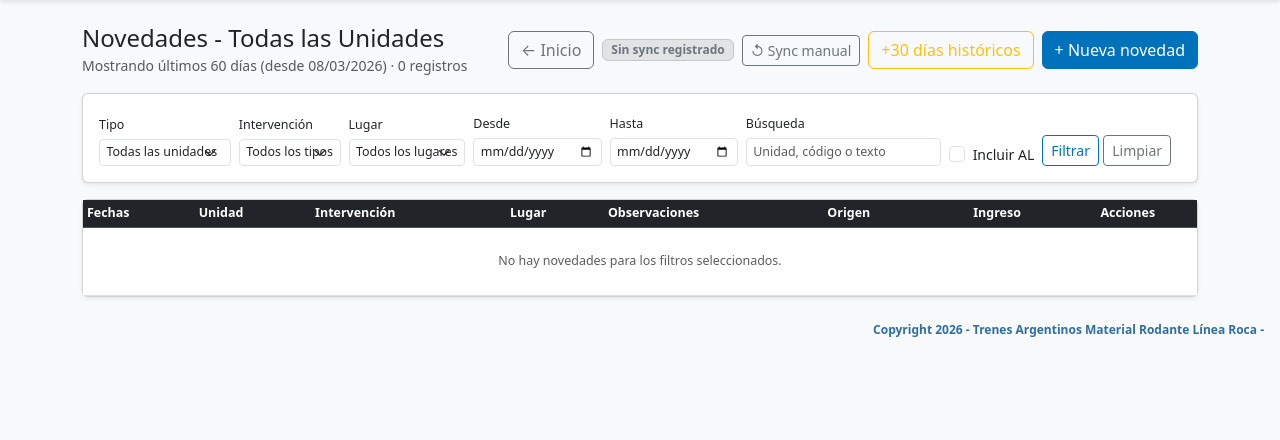
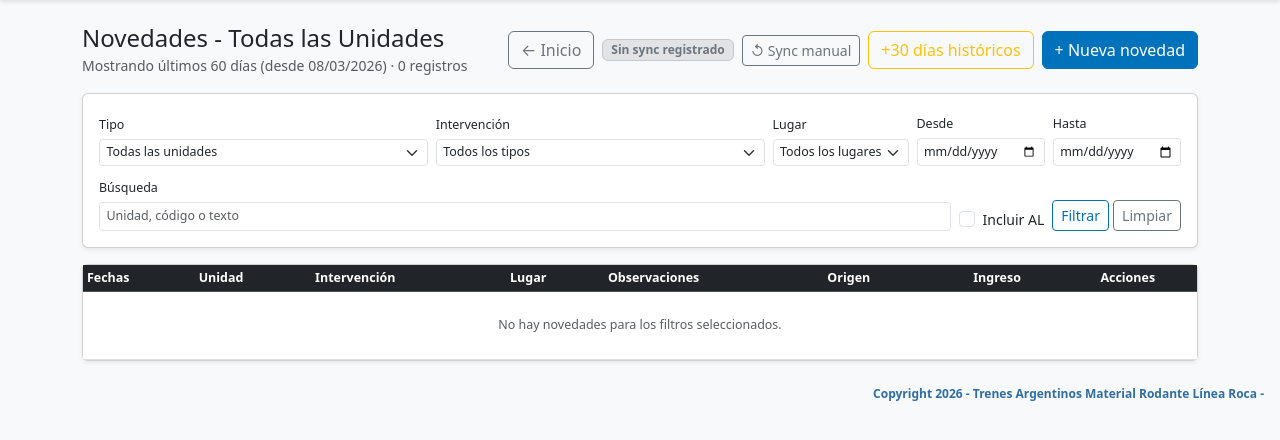
Before and after one commit to salamonepablo/sigma-rs, a Django app: page /sigma/novedades/ in a window 1280 px wide. Shown: the part 64-504 px from the top of the page. Run offline with Django 5.2, Linux system fonts and the light colour scheme; the visitor is signed in with stand-in values (Sample User, id 1); data comes from the database, SQL or seed files in the repository; data that the repository does not hold is empty; parts of the project's set-up code (start-up, migrations or seed data) failed here and were passed over.

Commit message:
fix: improve novedades filter selects layout

```diff
--- a/apps/tickets/presentation/templates/base.html
+++ b/apps/tickets/presentation/templates/base.html
@@ -7,6 +7,7 @@
     <title>{% block title %}SIGMA-RS{% endblock %}</title>
     <link href="https://cdn.jsdelivr.net/npm/bootstrap@5.3.3/dist/css/bootstrap.min.css"
           rel="stylesheet">
+    <link href="{% static 'css/tickets.css' %}" rel="stylesheet">
     <style>
         :root {
             --ta-blue: #0072BC;
--- a/apps/tickets/presentation/templates/tickets/novedad_list.html
+++ b/apps/tickets/presentation/templates/tickets/novedad_list.html
@@ -2,73 +2,6 @@
 {% block page_title %}Novedades - {{ unit_type_display }}{% endblock %}
 
 {% block content %}
-<style>
-.novedad-table th,
-.novedad-table td {
-    font-size: 0.78rem;
-    vertical-align: middle;
-    white-space: nowrap;
-}
-
-.novedad-table td.observaciones {
-    max-width: 320px;
-    white-space: normal;
-}
-
-.novedad-table td.fechas {
-    min-width: 140px;
-}
-
-.novedad-table td .badge {
-    font-size: 0.8rem;
-}
-
-.novedad-table td.unidad .badge {
-    font-size: 0.8rem;
-}
-
-.filter-form .form-label,
-.filter-form .form-control,
-.filter-form .form-select {
-    font-size: 0.78rem;
-}
-
-.filter-form .form-control,
-.filter-form .form-select {
-    padding: 0.2rem 0.4rem;
-}
-
-.history-loading-overlay {
-    position: fixed;
-    inset: 0;
-    background: rgba(10, 12, 16, 0.75);
-    z-index: 1050;
-    display: none;
-    align-items: center;
-    justify-content: center;
-}
-
-.history-loading-overlay.active {
-    display: flex;
-}
-
-.history-loading-overlay .loading-box {
-    background: #111827;
-    color: #f9fafb;
-    padding: 1.5rem 2rem;
-    border-radius: 0.75rem;
-    text-align: center;
-    min-width: 240px;
-    box-shadow: 0 10px 35px rgba(0, 0, 0, 0.35);
-}
-
-.history-loading-overlay .spinner-border {
-    width: 3rem;
-    height: 3rem;
-    border-width: 0.35rem;
-}
-</style>
-
 <div class="d-flex justify-content-between align-items-center mb-3 flex-wrap gap-2">
     <div>
         <h4 class="mb-0">Novedades - {{ unit_type_display }}</h4>
@@ -145,11 +78,11 @@
     <div class="card-body py-3">
         <form method="get" class="row row-cols-lg-auto row-cols-md-2 row-cols-1 g-2 align-items-end filter-form">
             <input type="hidden" name="range_days" value="{{ range_days }}">
-            <div class="col">
+            <div class="col filter-col-grow">
                 <label class="form-label small mb-1">Tipo</label>
                 {{ filter_form.unit_type }}
             </div>
-            <div class="col">
+            <div class="col filter-col-grow">
                 <label class="form-label small mb-1">Intervención</label>
                 {{ filter_form.intervencion }}
             </div>
@@ -165,7 +98,7 @@
                 <label class="form-label small mb-1">Hasta</label>
                 {{ filter_form.date_to }}
             </div>
-            <div class="col" style="min-width: 200px;">
+            <div class="col filter-col-search">
                 <label class="form-label small mb-1">Búsqueda</label>
                 {{ filter_form.search }}
             </div>
--- /dev/null
+++ b/static/css/tickets.css
@@ -0,0 +1,91 @@
+/* Shared tickets UI styles.
+   Keep selectors scoped to avoid global overrides. */
+
+.novedad-table th,
+.novedad-table td {
+    font-size: 0.78rem;
+    vertical-align: middle;
+    white-space: nowrap;
+}
+
+.novedad-table td.observaciones {
+    max-width: 320px;
+    white-space: normal;
+}
+
+.novedad-table td.fechas {
+    min-width: 140px;
+}
+
+.novedad-table td .badge {
+    font-size: 0.8rem;
+}
+
+.novedad-table td.unidad .badge {
+    font-size: 0.8rem;
+}
+
+.filter-form .form-label,
+.filter-form .form-control,
+.filter-form .form-select {
+    font-size: 0.78rem;
+}
+
+.filter-form .form-control,
+.filter-form .form-select {
+    padding: 0.2rem 0.4rem;
+}
+
+/*
+Bootstrap renders the select chevron as a background image.
+Our compact padding must keep enough right padding so option text
+does not overlap the chevron.
+*/
+.filter-form .form-select {
+    padding-right: 1.6rem;
+    background-position: right 0.4rem center;
+    text-overflow: ellipsis;
+}
+
+/* Let key filter columns grow to consume empty space. */
+.filter-form.row-cols-lg-auto > .filter-col-grow,
+.filter-form.row-cols-md-2 > .filter-col-grow {
+    flex: 1 1 240px;
+    min-width: 240px;
+}
+
+.filter-form.row-cols-lg-auto > .filter-col-search,
+.filter-form.row-cols-md-2 > .filter-col-search {
+    flex: 1 1 260px;
+    min-width: 260px;
+}
+
+.history-loading-overlay {
+    position: fixed;
+    inset: 0;
+    background: rgba(10, 12, 16, 0.75);
+    z-index: 1050;
+    display: none;
+    align-items: center;
+    justify-content: center;
+}
+
+.history-loading-overlay.active {
+    display: flex;
+}
+
+.history-loading-overlay .loading-box {
+    background: #111827;
+    color: #f9fafb;
+    padding: 1.5rem 2rem;
+    border-radius: 0.75rem;
+    text-align: center;
+    min-width: 240px;
+    box-shadow: 0 10px 35px rgba(0, 0, 0, 0.35);
+}
+
+.history-loading-overlay .spinner-border {
+    width: 3rem;
+    height: 3rem;
+    border-width: 0.35rem;
+}
```
